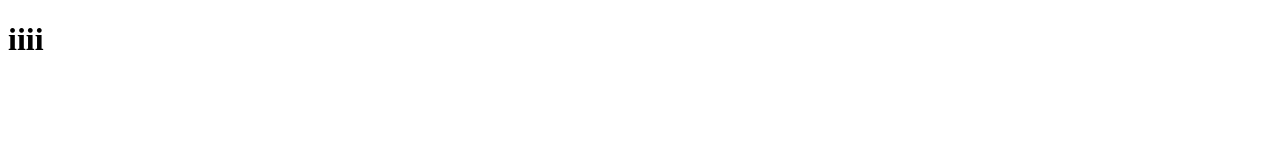
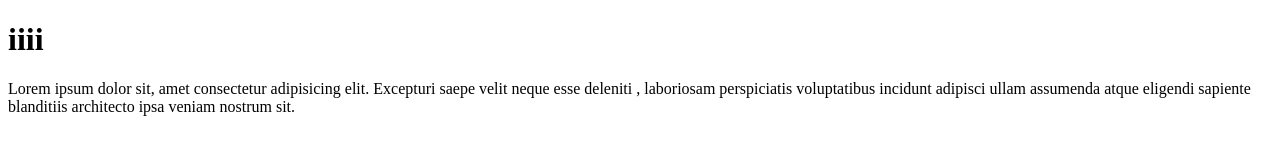
Before and after one commit to aakash3107/git-tutorial, a plain HTML site: page about.html in a window 1280 px wide. Drawn offline with Linux system fonts and the light colour scheme.

Commit message:
final commit 1

```diff
--- a/about.html
+++ b/about.html
@@ -9,6 +9,9 @@
 
 <body>
     <h1>iiii</h1>
+    <p>Lorem ipsum dolor sit, amet consectetur adipisicing elit. Excepturi saepe velit neque esse deleniti
+        , laboriosam perspiciatis voluptatibus
+        incidunt adipisci ullam assumenda atque eligendi sapiente blanditiis architecto ipsa veniam nostrum sit.</p>
 </body>
 
 </html>
```
Also changed, not shown: index.html (+1 -0 lines).
